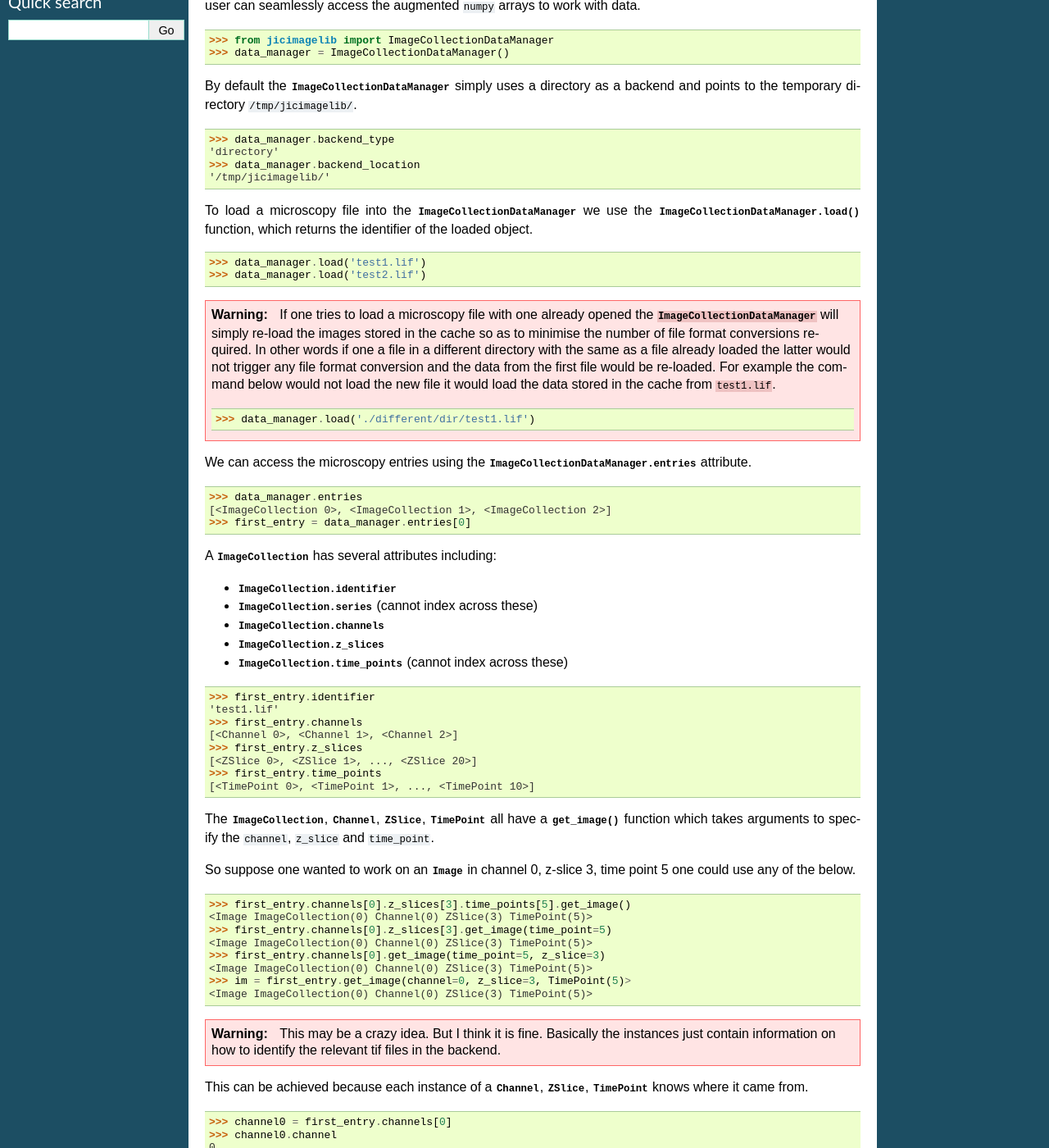
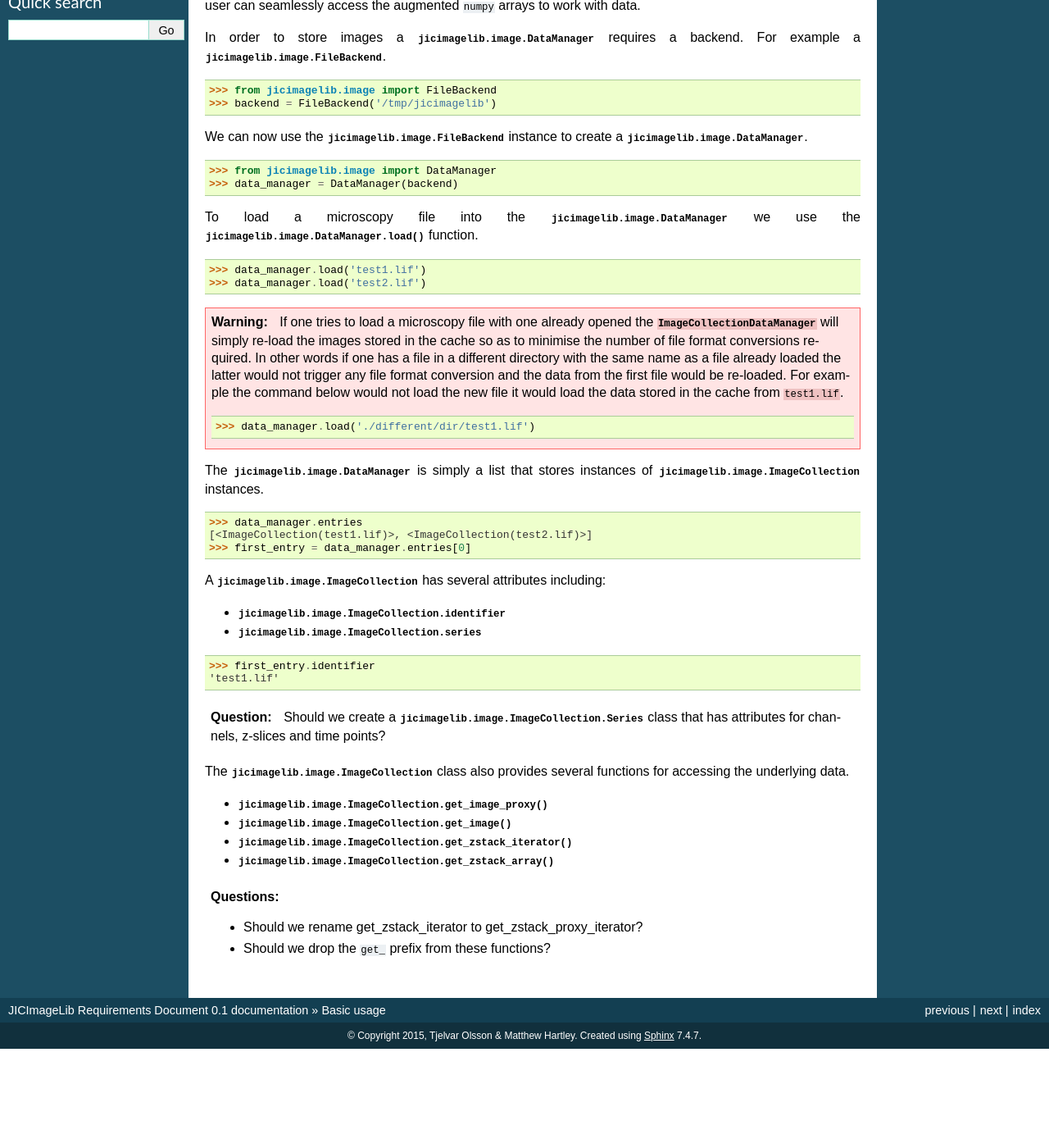
Before and after one commit to JIC-CSB/jicbioimage.core, a Sphinx documentation site: the page built from requirements/source/basic_usage.rst, in a window 1280 px wide and 1400 px high, scrolled down 221 px. Shown: the whole window at 82% size. Built offline with Sphinx 7.4.7, drawn with Linux system fonts in a browser that asks for light colours; after the commit the page ends 1500 px from its top, so only the background shows below that; some of the changed text lies outside the part shown.

Commit message:
Updated requirements basic usage section.

```diff
--- a/requirements/source/basic_usage.rst
+++ b/requirements/source/basic_usage.rst
@@ -1,35 +1,36 @@
 Basic usage
 ===========
 
-To load and work with microscopy data we use an :class:`ImageCollectionDataManager`. This has
-the advantage that it can load microscopy files and make them available to the
-user as augmented ``numpy`` arrays. It also enables "caching" so that any file
-format conversion only needs to happen once.
+To load and work with microscopy data we use a
+:class:`jicimagelib.image.DataManager`. This has the advantage that it can load
+microscopy files and make them available to the user as augmented ``numpy``
+arrays. It also enables "caching" so that any file format conversion only needs
+to happen once.
 
-In the simplest instance an :class:`ImageCollectionDataManager` makes use of the BioFormats
-``bfconvert`` tool to convert the microscopy file into a series of tiff files
-stored in a directory. Note that this is an implementation detail and the user
-can seamlessly access the augmented ``numpy`` arrays to work with data.
+In the simplest instance a :class:`jicimagelib.image.DataManager` makes use of
+the BioFormats ``bfconvert`` tool to convert the microscopy file into a series
+of tiff files stored in a directory. Note that this is an implementation detail
+and the user can seamlessly access the augmented ``numpy`` arrays to work with
+data.
+
+In order to store images a :class:`jicimagelib.image.DataManager` requires a
+backend. For example a :class:`jicimagelib.image.FileBackend`.
 
 .. code-block:: python
 
-    >>> from jicimagelib import ImageCollectionDataManager
-    >>> data_manager = ImageCollectionDataManager()
+    >>> from jicimagelib.image import FileBackend
+    >>> backend = FileBackend('/tmp/jicimagelib')
 
-By default the :class:`ImageCollectionDataManager` simply uses a directory as a backend and
-points to the temporary directory ``/tmp/jicimagelib/``.
-
+We can now use the :class:`jicimagelib.image.FileBackend` instance to create a
+:class:`jicimagelib.image.DataManager`.
 
 .. code-block:: python
 
-    >>> data_manager.backend_type
-    'directory'
-    >>> data_manager.backend_location
-    '/tmp/jicimagelib/'
+    >>> from jicimagelib.image import DataManager
+    >>> data_manager = DataManager(backend)
 
-To load a microscopy file into the :class:`ImageCollectionDataManager` we use the
-:func:`ImageCollectionDataManager.load` function, which returns the identifier of the
-loaded object.
+To load a microscopy file into the :class:`jicimagelib.image.DataManager` we use the
+:func:`jicimagelib.image.DataManager.load` function.
 
 .. code-block:: python
 
@@ -39,8 +40,8 @@ loaded object.
 .. warning:: If one tries to load a microscopy file with one already opened the
              :class:`ImageCollectionDataManager` will simply re-load the images stored in
              the cache so as to minimise the number of file format conversions
-             required. In other words if one a file in a different directory with
-             the same as a file already loaded the latter would not trigger any
+             required. In other words if one has a file in a different directory with
+             the same name as a file already loaded the latter would not trigger any
              file format conversion and the data from the first file would be
              re-loaded. For example the command below would not load the new file
              it would load the data stored in the cache from ``test1.lif``.
@@ -49,104 +50,40 @@ loaded object.
 
                 >>> data_manager.load('./different/dir/test1.lif')
 
-We can access the microscopy entries using the :attr:`ImageCollectionDataManager.entries`
-attribute.
+The :class:`jicimagelib.image.DataManager` is simply a list that stores
+instances of :class:`jicimagelib.image.ImageCollection` instances.
 
 .. code-block:: python
 
     >>> data_manager.entries
-    [<ImageCollection 0>, <ImageCollection 1>, <ImageCollection 2>]
+    [<ImageCollection(test1.lif)>, <ImageCollection(test2.lif)>]
     >>> first_entry = data_manager.entries[0]
 
-A :class:`ImageCollection` has several attributes including:
+A :class:`jicimagelib.image.ImageCollection` has several attributes including:
 
-- :attr:`ImageCollection.identifier`
-- :attr:`ImageCollection.series`  (cannot index across these)
-- :attr:`ImageCollection.channels`
-- :attr:`ImageCollection.z_slices`
-- :attr:`ImageCollection.time_points` (cannot index across these)
-
+- :attr:`jicimagelib.image.ImageCollection.identifier`
+- :attr:`jicimagelib.image.ImageCollection.series`
 
 .. code-block:: python
 
     >>> first_entry.identifier
     'test1.lif'
-    >>> first_entry.channels
-    [<Channel 0>, <Channel 1>, <Channel 2>]
-    >>> first_entry.z_slices
-    [<ZSlice 0>, <ZSlice 1>, ..., <ZSlice 20>]
-    >>> first_entry.time_points
-    [<TimePoint 0>, <TimePoint 1>, ..., <TimePoint 10>]
 
-The :class:`ImageCollection`, :class:`Channel`, :class:`ZSlice`,
-:class:`TimePoint` all have a :func:`get_image` function which takes arguments
-to specify the ``channel``, ``z_slice`` and ``time_point``.
+.. admonition:: Question
 
-So suppose one wanted to work on an :class:`Image` in channel 0, z-slice 3,
-time point 5 one could use any of the below.
+    Should we create a :class:`jicimagelib.image.ImageCollection.Series` class
+    that has attributes for channels, z-slices and time points?
+
+The :class:`jicimagelib.image.ImageCollection` class also provides several
+functions for accessing the underlying data.
+
+- :func:`jicimagelib.image.ImageCollection.get_image_proxy`
+- :func:`jicimagelib.image.ImageCollection.get_image`
+- :func:`jicimagelib.image.ImageCollection.get_zstack_iterator`
+- :func:`jicimagelib.image.ImageCollection.get_zstack_array`
 
 
-.. code-block:: python
+.. admonition:: Questions
 
-   >>> first_entry.channels[0].z_slices[3].time_points[5].get_image()
-   <Image ImageCollection(0) Channel(0) ZSlice(3) TimePoint(5)>
-   >>> first_entry.channels[0].z_slices[3].get_image(time_point=5)
-   <Image ImageCollection(0) Channel(0) ZSlice(3) TimePoint(5)>
-   >>> first_entry.channels[0].get_image(time_point=5, z_slice=3)
-   <Image ImageCollection(0) Channel(0) ZSlice(3) TimePoint(5)>
-   >>> im = first_entry.get_image(channel=0, z_slice=3, TimePoint(5)>
-   <Image ImageCollection(0) Channel(0) ZSlice(3) TimePoint(5)>
-
-.. warning:: This may be a crazy idea. But I think it is fine. Basically the
-             instances just contain information on how to identify the relevant
-             tif files in the backend.
-
-This can be achieved because each instance of a :class:`Channel`,
-:class:`ZSlice`, :class:`TimePoint` knows where it came from.
-
-.. code-block:: python
-
-    >>> channel0 = first_entry.channels[0]
-    >>> channel0.channel
-    0
-    >>> channel0.z_slice
-    None
-    >>> channel0.time_point
-    None
-    >>> z_slice3 = channel0.z_slices[3]
-    >>> z_slice3.channel
-    0
-    >>> z_slice3.z_slice
-    3
-    >>> z_slice3.time_point
-    None
-    >>> time_point5 = z_slice3.time_points[5]
-    >>> time_point5.channel
-    0
-    >>> time_point5.z_slice
-    3
-    >>> time_point5.time_point
-    5
-
-So suppose you wanted to loop over all the z-slices in channel 2 at time point
-9 you could achieve using the code snippet below.
-
-.. code-block:: python
-
-    >>> for z_slice in first_entry.channels[2].time_points[9].z_slices:
-    ...     im = z_slice.get_image()
-    ...
-
-Alternatively, one could use the code snippet below.
-
-.. code-block:: python
-
-    >>> for z_slice in first_entry.z_slices:
-    ...     im = z_slice.get_image(channel=2, time_point=9)
-    ...
-
-.. note:: Ultimately a :class:`ImageCollection` is a set of iterators for providing
-          access to underlying 2D images (at least for a directory backend).
-
-.. note:: We should also implement a :func:`get_stack` function for accessing
-          :class:`ZStack` and :class:`Channel`.
+    - Should we rename get_zstack_iterator to get_zstack_proxy_iterator?
+    - Should we drop the ``get_`` prefix from these functions?
```
